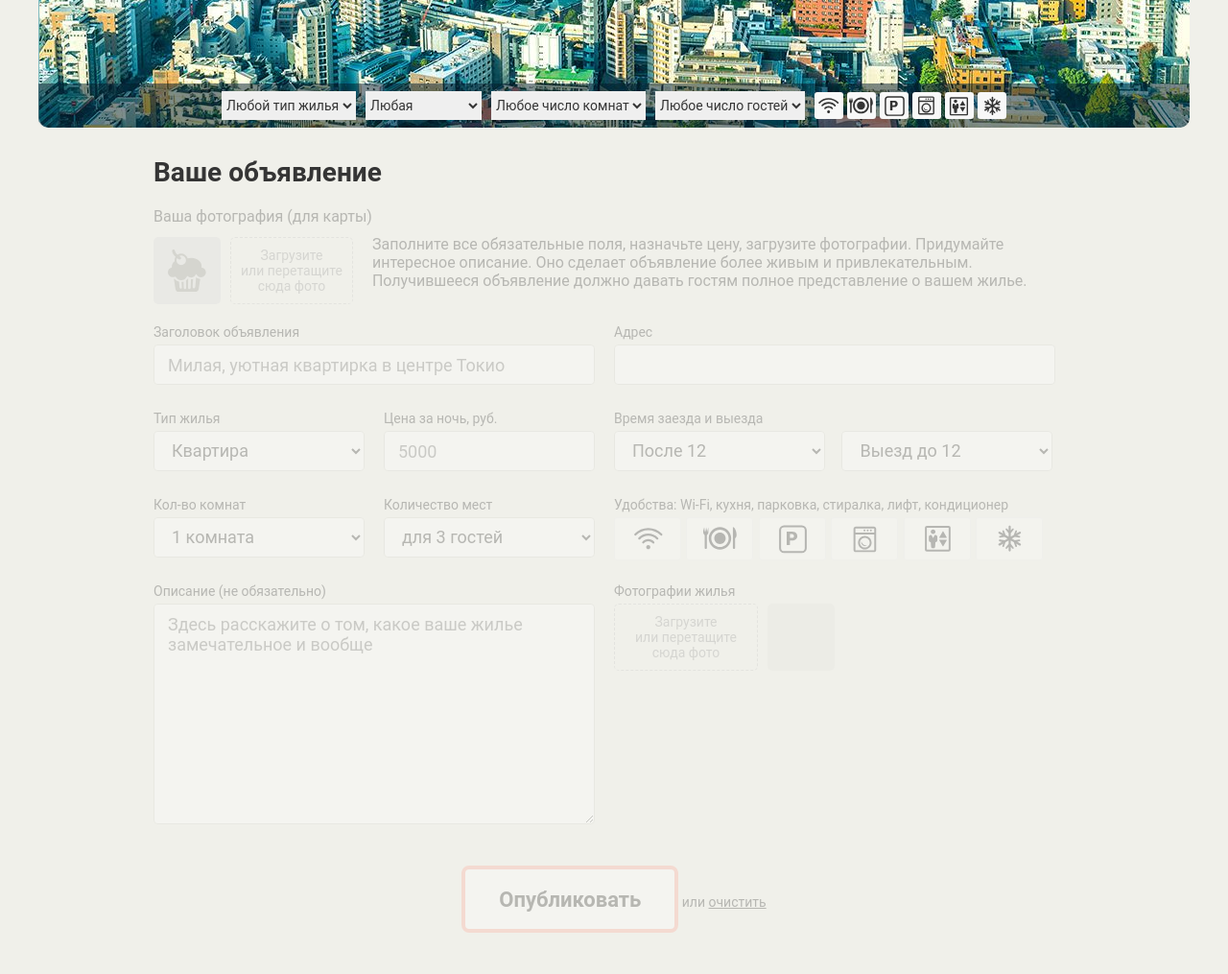
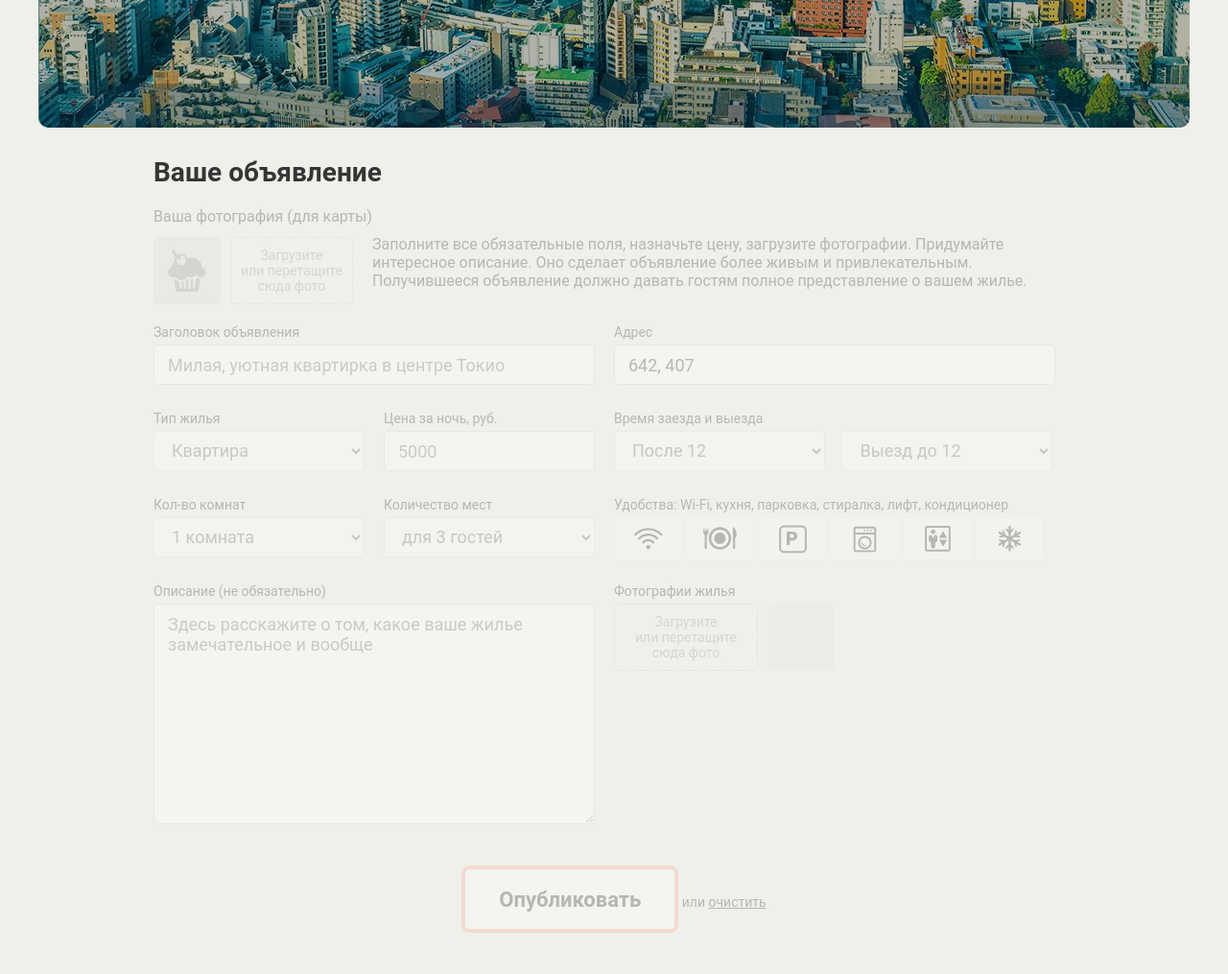
Before and after one commit to alpas13/972473-keksobooking-18, a website: page index.html in a window 1280 px wide. Shown: the part 617-1632 px from the top of the page at 96% size. Drawn offline with Linux system fonts and the light colour scheme; files whose address does not match are found by name.

Commit message:
module4-task2

```diff
--- a/index.html
+++ b/index.html
@@ -84,7 +84,7 @@
     <!-- Форма объявления -->
     <section class="notice">
       <h2 class="notice__title">Ваше объявление</h2>
-      <form class="ad-form ad-form--disabled" method="post" enctype="multipart/form-data" autocomplete="off">
+      <form class="ad-form ad-form--disabled" action="https://js.dump.academy/keksobooking" method="post" enctype="multipart/form-data" autocomplete="off">
         <fieldset class="ad-form-header">
           <legend class="ad-form-header__title">Ваша фотография (для карты)</legend>
           <div class="ad-form-header__upload">
@@ -143,7 +143,7 @@
         </fieldset>
         <fieldset class="ad-form__element">
           <label class="ad-form__label" for="capacity">Количество мест</label>
-          <select id="capacity" name="capacity">
+          <select id="capacity" name="capacity" required>
             <option value="3" selected>для 3 гостей</option>
             <option value="2">для 2 гостей</option>
             <option value="1">для 1 гостя</option>
--- a/js/main.js
+++ b/js/main.js
@@ -1,10 +1,9 @@
 'use strict';
 
-var pinTemplate = document.querySelector('#pin');
-var map = document.querySelector('.map');
-var MAP_PIN_WIDTH = 50;
-var MAP_PIN_HEIGHT = 70;
-var mapPinsBlock = document.querySelector('.map__pins');
+var MAP_PIN_SIZE = {
+  width: 50,
+  height: 70
+};
 var TITLE = [
   'Сдается квартира: упади на кредит',
   'Сдается квартира: забота Гольфстрима',
@@ -36,6 +35,41 @@ var DESCRIPTION = [
 ];
 var TIME = ['12:00', '13:00', '14:00'];
 var COUNT = 8;
+var MAP_PIN_POINTER = 16;
+var pinTemplate = document.querySelector('#pin');
+var map = document.querySelector('.map');
+var mapPin = document.querySelector('.map__pin--main');
+var mapPinsBlock = document.querySelector('.map__pins');
+var mapFilter = document.querySelector('.map__filters');
+var selectFieldMapFilter = mapFilter.querySelectorAll('.map__filter');
+var fieldsetFieldMapFilter = mapFilter.querySelector('.map__features');
+var adForm = document.querySelector('.ad-form');
+var headerAdForm = adForm.querySelector('.ad-form-header');
+var elementAdForm = adForm.querySelectorAll('.ad-form__element');
+var addressAdForm = adForm.querySelector('#address');
+var numbersRoomsField = adForm.querySelector('#room_number');
+var numbersGuestsField = adForm.querySelector('#capacity');
+
+var disableForm = function (element) {
+  if (element.length > 0) {
+    for (var i = 0; i < element.length; i++) {
+      element[i].disabled = true;
+    }
+  } else {
+    element.disabled = true;
+  }
+};
+
+var activateForm = function (element) {
+  if (element.length > 0) {
+    for (var i = 0; i < element.length; i++) {
+      element[i].disabled = false;
+    }
+  } else {
+    element.disabled = false;
+  }
+  adForm.classList.remove('ad-form--disabled');
+};
 
 var getRandomNumber = function (min, max) {
   min = Math.ceil(min);
@@ -95,9 +129,9 @@ var renderMapPin = function (arr) {
   var pinTemplateElement = pinTemplate.content.cloneNode(true);
   var avatar = pinTemplateElement.querySelector('img');
   pinTemplateElement.querySelector('.map__pin').style.left =
-      arr.location.x - MAP_PIN_WIDTH / 2 + 'px';
+      arr.location.x - MAP_PIN_SIZE.width / 2 + 'px';
   pinTemplateElement.querySelector('.map__pin').style.top =
-      arr.location.y - MAP_PIN_HEIGHT + 'px';
+      arr.location.y - MAP_PIN_SIZE.height + 'px';
   avatar.src = arr.author.avatar;
   avatar.alt = arr.offer.title;
 
@@ -112,9 +146,65 @@ var renderFragment = function (arr, renderPlace) {
   renderPlace.appendChild(fragment);
 };
 
+var getMapPinPosition = function () {
+  var location = mapPin.getBoundingClientRect();
+  var left = location.left + pageXOffset;
+  var top = location.top + pageYOffset;
+  var width = location.width;
+  var height = location.height;
+
+  if (adForm.classList.contains('ad-form--disabled')) {
+    return Math.floor(left + width / 2) + ', ' + Math.floor(top + height / 2);
+  }
+
+  return Math.floor(left + width / 2) + ', ' + Math.floor(top + height + MAP_PIN_POINTER);
+};
+
+var testGuestValidity = function () {
+  var numberRoomSelected = numbersRoomsField.options[numbersRoomsField.selectedIndex].value;
+  var numberGuestSelected = numbersGuestsField.options[numbersGuestsField.selectedIndex].value;
+
+  if (numberRoomSelected === '100 комнат' && numberGuestSelected === 'не для гостей') {
+    numbersGuestsField.setCustomValidity('');
+  } else if (numberRoomSelected !== numberGuestSelected) {
+    numbersGuestsField.setCustomValidity('Количество гостей не соответствует количеству комнат');
+  } else {
+    numbersGuestsField.setCustomValidity('');
+  }
+};
+
 var init = function () {
   renderFragment(generateAd(), mapPinsBlock);
-  map.classList.remove('map--faded');
+  disableForm(selectFieldMapFilter);
+  disableForm(fieldsetFieldMapFilter);
+  disableForm(headerAdForm);
+  disableForm(elementAdForm);
+  addressAdForm.value = getMapPinPosition();
+  mapPin.addEventListener('mousedown', function () {
+    activateForm(selectFieldMapFilter);
+    activateForm(fieldsetFieldMapFilter);
+    activateForm(headerAdForm);
+    activateForm(elementAdForm);
+    addressAdForm.value = getMapPinPosition();
+    map.classList.remove('map--faded');
+  });
+  mapPin.addEventListener('keydown', function (evt) {
+    if (evt.keyCode === 13) {
+      activateForm(selectFieldMapFilter);
+      activateForm(fieldsetFieldMapFilter);
+      activateForm(headerAdForm);
+      activateForm(elementAdForm);
+      addressAdForm.value = getMapPinPosition();
+      map.classList.remove('map--faded');
+    }
+  });
+  testGuestValidity();
+  numbersRoomsField.addEventListener('input', function () {
+    testGuestValidity();
+  });
+  numbersGuestsField.addEventListener('input', function () {
+    testGuestValidity();
+  });
 };
 
 init();
```
